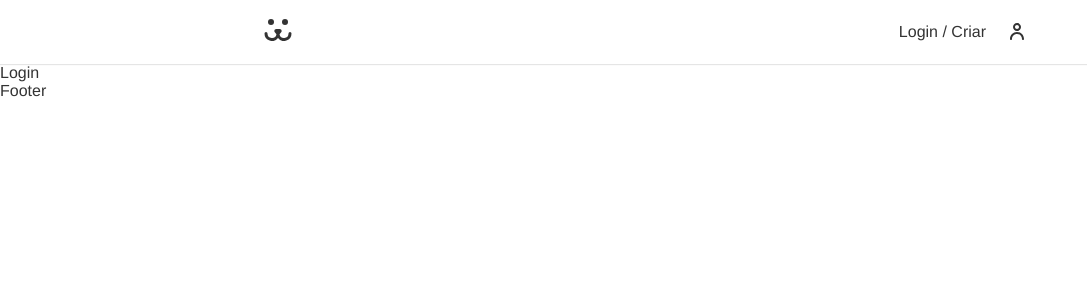
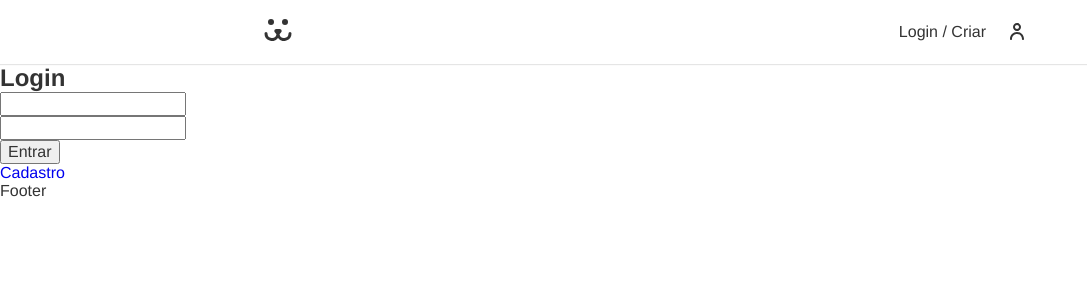
Before and after one commit to MacielDouglas/petsApp, a React (Vite) app: page /login in a window 1280 px wide. Shown: the top 300 px of the page, without its empty margins (0-1087 px from the left). Built offline with nearby package versions, Linux system fonts and the light colour scheme; the HTML template or start-up script is replaced by a standard one.

Commit message:
Criado o componente de Login com consulta a api

```diff
--- a/src/App.jsx
+++ b/src/App.jsx
@@ -13,7 +13,7 @@
         <Header />
         <Routes>
           <Route path="/" element={<Home />} />
-          <Route path="/login" element={<Login />} />
+          <Route path="/login/*" element={<Login />} />
         </Routes>
         <Footer />
       </BrowserRouter>
--- a/src/Components/Login/Login.jsx
+++ b/src/Components/Login/Login.jsx
@@ -1,7 +1,21 @@
 import React from 'react';
+import { Route, Routes } from 'react-router-dom';
+import LoginForm from './LoginForm';
+import LoginCreate from './LoginCreate';
+import LoginPasswordLost from './LoginPasswordLost';
+import LoginPasswordReset from './LoginPasswordReset';
 
 const Login = () => {
-  return <div>Login</div>;
+  return (
+    <div>
+      <Routes>
+        <Route path="/" element={<LoginForm />} />
+        <Route path="criar" element={<LoginCreate />} />
+        <Route path="perdeu" element={<LoginPasswordLost />} />
+        <Route path="resetar" element={<LoginPasswordReset />} />
+      </Routes>
+    </div>
+  );
 };
 
 export default Login;
--- /dev/null
+++ b/src/Components/Login/LoginCreate.jsx
@@ -0,0 +1,7 @@
+import React from 'react';
+
+const LoginCreate = () => {
+  return <div>LoginCreate</div>;
+};
+
+export default LoginCreate;
--- /dev/null
+++ b/src/Components/Login/LoginForm.jsx
@@ -0,0 +1,50 @@
+import React from 'react';
+import { Link } from 'react-router-dom';
+
+const LoginForm = () => {
+  const [username, setUsername] = React.useState('');
+  const [password, setPassword] = React.useState('');
+
+  function handleSubmit(event) {
+    event.preventDefault();
+    fetch('https://dogsapi.origamid.dev/json/jwt-auth/v1/token', {
+      method: 'POST',
+      headers: {
+        'Content-Type': 'application/json',
+      },
+      body: JSON.stringify({
+        username,
+        password,
+      }),
+    })
+      .then((response) => {
+        console.log(response);
+        return response.json();
+      })
+      .then((json) => {
+        console.log(json);
+      });
+  }
+
+  return (
+    <section>
+      <h1>Login</h1>
+      <form action="" onSubmit={handleSubmit}>
+        <input
+          type="text"
+          value={username}
+          onChange={({ target }) => setUsername(target.value)}
+        />
+        <input
+          type="password"
+          value={password}
+          onChange={({ target }) => setPassword(target.value)}
+        />
+        <button type="submit">Entrar</button>
+      </form>
+      <Link to="/login/criar">Cadastro</Link>
+    </section>
+  );
+};
+
+export default LoginForm;
--- /dev/null
+++ b/src/Components/Login/LoginPasswordLost.jsx
@@ -0,0 +1,7 @@
+import React from 'react';
+
+const LoginPasswordLost = () => {
+  return <div>LoginPasswordLost</div>;
+};
+
+export default LoginPasswordLost;
--- /dev/null
+++ b/src/Components/Login/LoginPasswordReset.jsx
@@ -0,0 +1,7 @@
+import React from 'react';
+
+const LoginPasswordReset = () => {
+  return <div>LoginPasswordReset</div>;
+};
+
+export default LoginPasswordReset;
```
